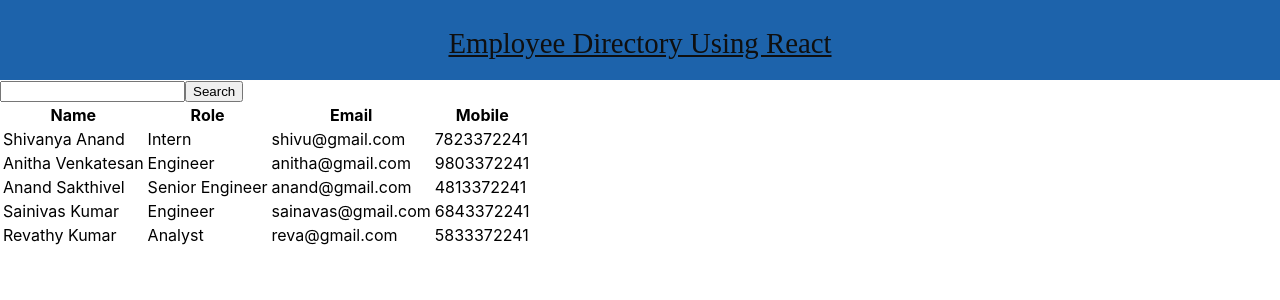
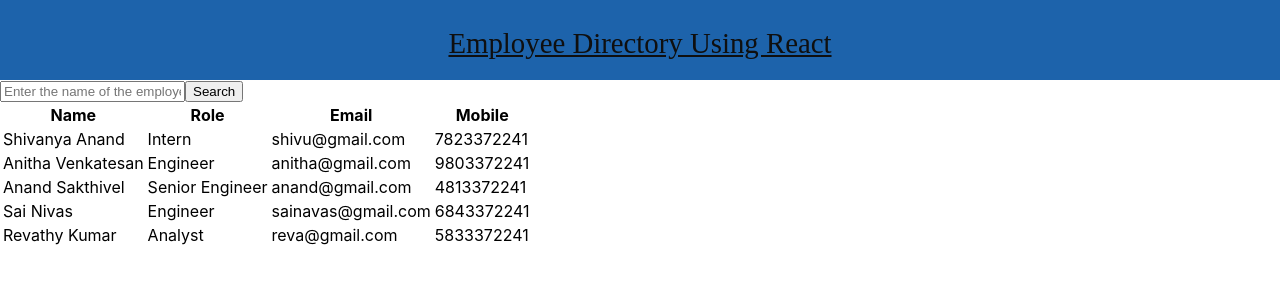
Before and after one commit to Anitha-Venkatesan/Employee-Directory, a React (Create React App) app: page / in a window 1280 px wide. Shown: the top 300 px of the page. Built offline with nearby package versions, Linux system fonts and the light colour scheme.

Commit message:
Added filter by employee name functionality

```diff
--- a/src/App.js
+++ b/src/App.js
@@ -7,9 +7,9 @@ import Search from "./components/Search";
 
 class App extends React.Component {
   state = {
-    data
+    data,
+    filteredData: null
   }
-
   sortByName= () => {
     this.setState({
       data: data.sort( (a , b) => {
@@ -24,12 +24,26 @@ class App extends React.Component {
     });
   }
 
+  onFilter = (searchTerm) => {
+    if (searchTerm) {
+      this.setState({
+        filteredData: this.state.data.filter((employee) => {
+          return employee.name.toLowerCase().indexOf(searchTerm.toLowerCase()) !== -1;
+        })
+      });
+    } else {
+      this.setState({
+        filteredData: null
+      });
+    }
+  };
+
 render() {
   return (
     <div>
       <Navbar />
-      <Search/>
-      <Employee data={this.state.data}
+      <Search onSubmit={this.onFilter}/>
+      <Employee data={this.state.filteredData || this.state.data}
       sortByName= {this.sortByName}
       />
     </div>
--- a/src/components/Search.js
+++ b/src/components/Search.js
@@ -5,35 +5,32 @@ class Search extends React.Component {
     // Setting the component's initial state
     state = {
       searchTerm: "",
+    };
 
-    };
     handleInputChange = event => {
-        // Getting the value and searchTerm of the input which triggered the change
-        const { searchTerm, value } = event.target;
+        // Updating the input's state
+        this.setState({searchTerm:event.target.value});
 
-        // Updating the input's state
-        this.setState({
-          [searchTerm]: value
-        });
       };
 
       handleFormSubmit = event => {
         // Preventing the default behavior of the form submit (which is to refresh the page)
         event.preventDefault();
+        this.props.onSubmit(this.state.searchTerm);
       };
+
       render() {
         // Notice how each input has a `value`, `searchTerm`, and `onChange` prop
         return (
           <div>
-            <form className="form">
+            <form className="form" onSubmit={this.handleFormSubmit}>
                 <input
+                    type="text"
                     value={this.state.value}
-                    searchTerm="seachTerm"
                     onChange={this.handleInputChange}
-                    type="text"
-                    placeholder=""
+                    placeholder="Enter the name of the employee"
                 />
-                <button onClick={this.handleFormSubmit}>Search</button>
+                <button type='submit'>Search</button>
             </form>
 
 
--- a/src/components/employee.js
+++ b/src/components/employee.js
@@ -5,16 +5,17 @@ export default function Employee(props) {
         <table>
             <thead>
                 <tr>
-                 <th>Name</th>
+                 <th onClick = {() => props.sortByName("name")}>Name
+                 </th>
                  <th>Role</th>
                  <th>Email</th>
                  <th>Mobile</th>
                 </tr>
             </thead>
             <tbody>
-                {
+                {//map to loop through each item in the array
                     props.data.map(row  => (
-                        <tr>
+                        <tr key = {row.id}>
                             <td>
                                 {row.name}
                             </td>
--- a/src/data/employee.json
+++ b/src/data/employee.json
@@ -22,7 +22,7 @@
     },
     {
       "id":4,
-      "name": "Sainivas Kumar",
+      "name": "Sai Nivas ",
       "role": "Engineer",
       "email": "sainavas@gmail.com",
       "mobile": 6843372241
```
Also changed, not shown: 1 other file (tests, documents, lock files or other folders).
